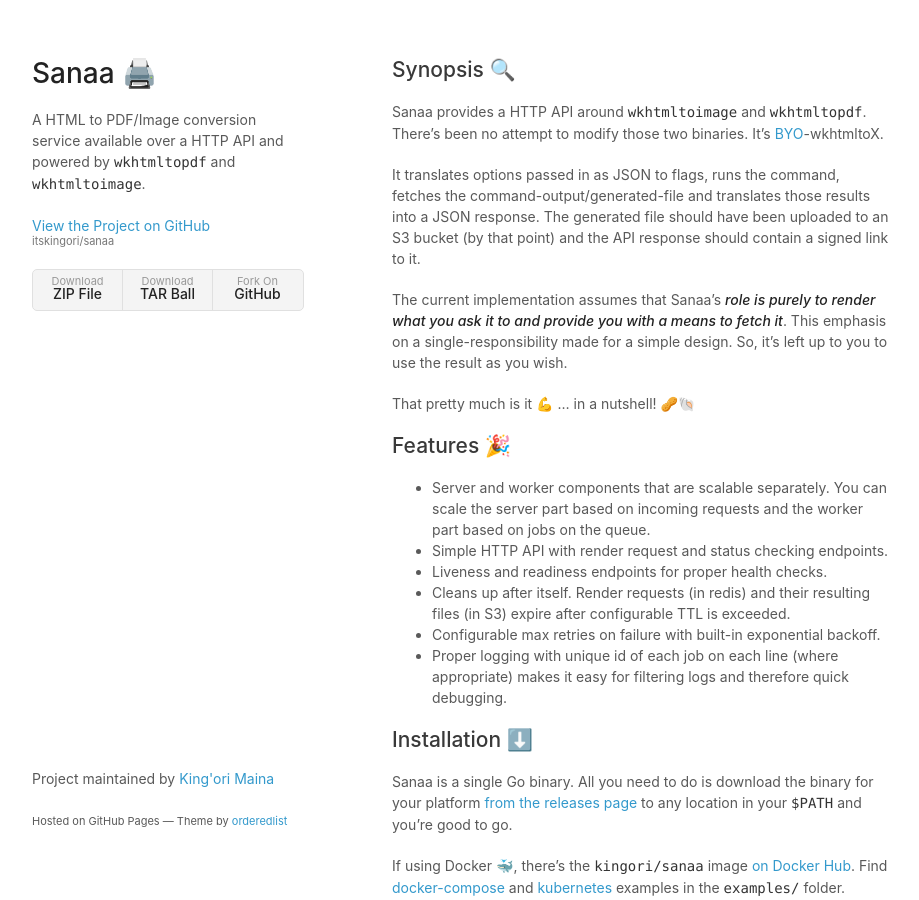
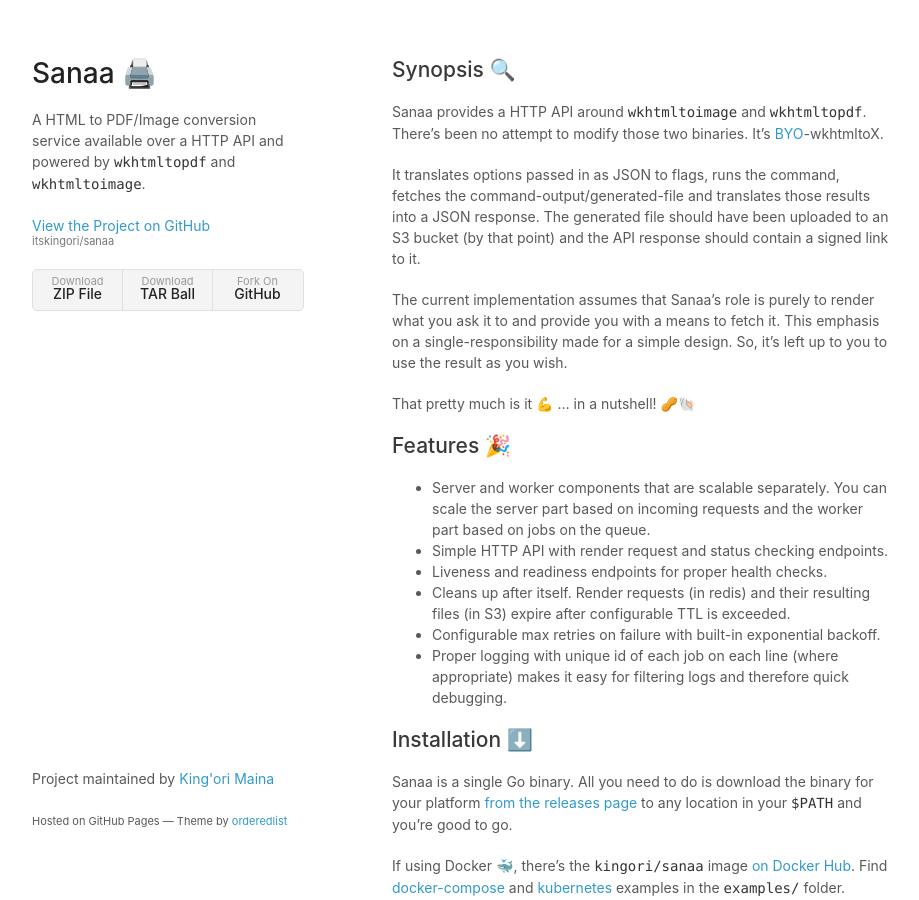
Before and after one commit to itskingori/sanaa, a Jekyll site: the page built from docs/index.md, in a window 1280 px wide and 900 px high. Shown: the whole window, without its empty margins (178-1097 px from the left). Built offline with Jekyll 4.4.1, drawn with Linux system fonts in a browser that asks for light colours.

Commit message:
Remove bold and italics

```diff
--- a/docs/index.md
+++ b/docs/index.md
@@ -13,8 +13,8 @@
 The generated file should have been uploaded to an S3 bucket (by that point) and
 the API response should contain a signed link to it.
 
-The current implementation assumes that Sanaa's _**role is purely to render what
-you ask it to and provide you with a means to fetch it**_. This emphasis on a
+The current implementation assumes that Sanaa's role is purely to render what
+you ask it to and provide you with a means to fetch it. This emphasis on a
 single-responsibility made for a simple design. So, it's left up to you to use
 the result as you wish.
 
```
